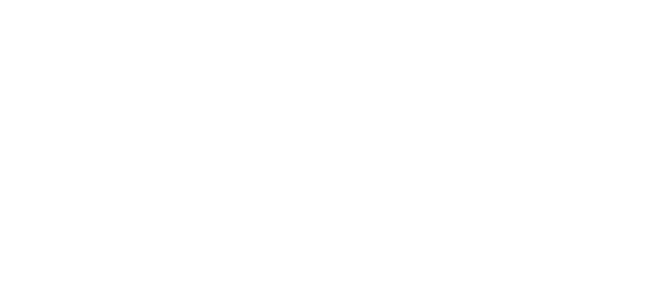
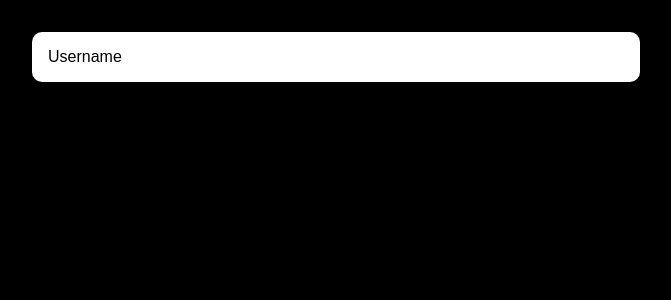
Before and after one commit to jeffMullen/react-guide-username, a React (Create React App) app: page / in a window 1280 px wide. Shown: the top 300 px of the page, without its empty margins (304-975 px from the left). Built offline with nearby package versions, Linux system fonts and the light colour scheme.

Commit message:
creating basic UI card that will be used in both UserForm and user displays

```diff
--- a/src/App.js
+++ b/src/App.js
@@ -1,10 +1,13 @@
 import React from 'react';
+
+//Components
+import UserForm from './components/UserForm/UserForm';
 
 
 function App() {
   return (
     <div>
-
+      <UserForm></UserForm>
     </div>
   );
 }
--- /dev/null
+++ b/src/components/UI/Card.js
@@ -0,0 +1,10 @@
+import React from "react";
+import styles from "./Card.module.css";
+
+const Card = (props) => {
+  const classes = `${styles.card} ${props.className}`;
+
+  return <div className={classes}>{props.children}</div>;
+};
+
+export default Card;
--- /dev/null
+++ b/src/components/UI/Card.module.css
@@ -0,0 +1,7 @@
+.card {
+  width: 50%;
+  padding: 1rem;
+  background: white;
+  margin: auto;
+  border-radius: 10px;
+}
--- /dev/null
+++ b/src/components/UserForm/UserForm.js
@@ -0,0 +1,15 @@
+import React from "react";
+
+import Card from "../UI/Card";
+
+const UserForm = () => {
+  return (
+    <Card>
+      <form>
+        <label>Username</label>
+      </form>
+    </Card>
+  );
+};
+
+export default UserForm;
--- a/src/index.css
+++ b/src/index.css
@@ -7,5 +7,6 @@
 }
 
 body {
-  margin: 0;
+  margin: 2rem;
+  background: black;
 }
```
Also changed, not shown: src/components/UserForm/UserForm.module.css (added), 2 other files (tests, documents, lock files or other folders).
